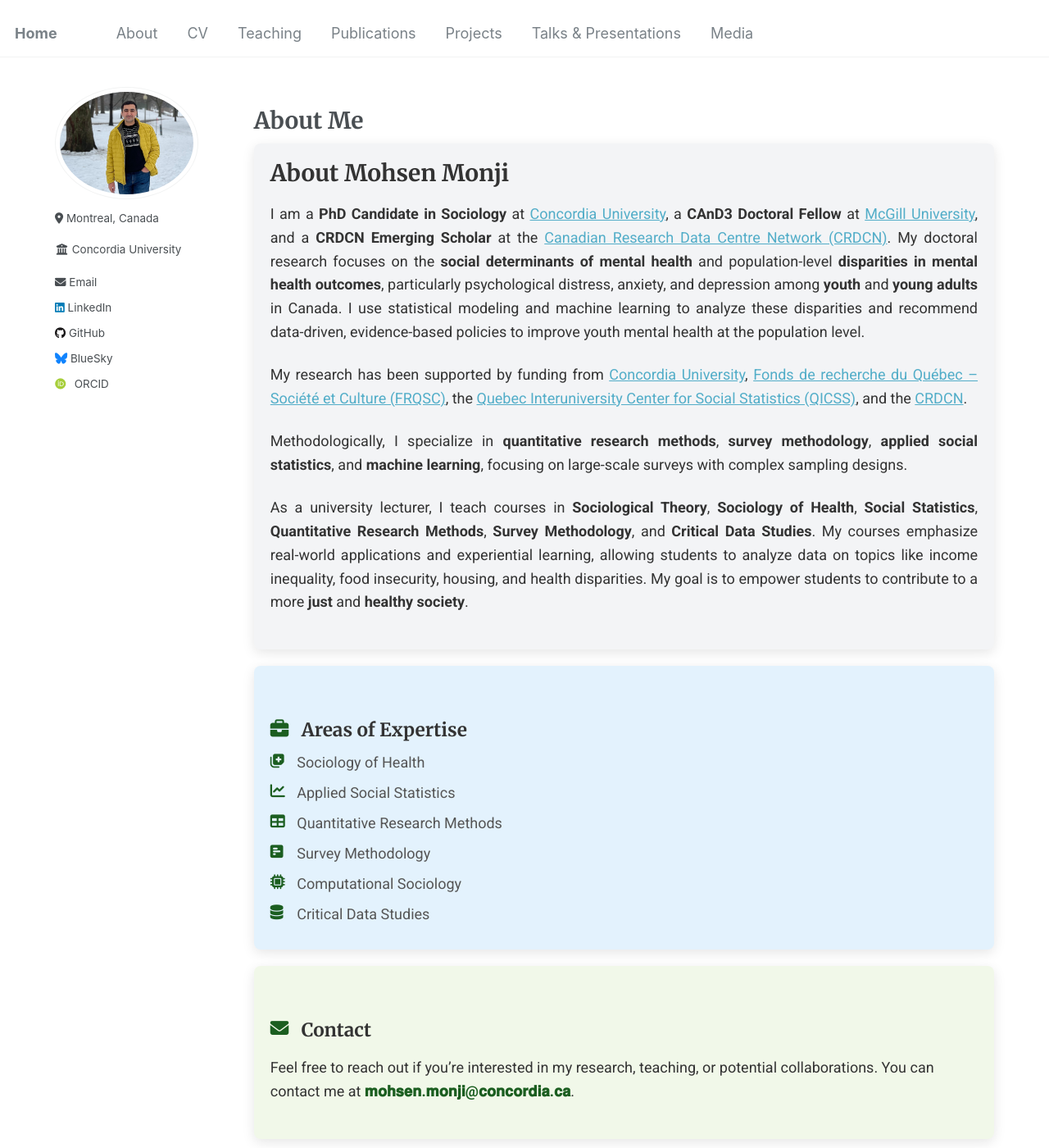
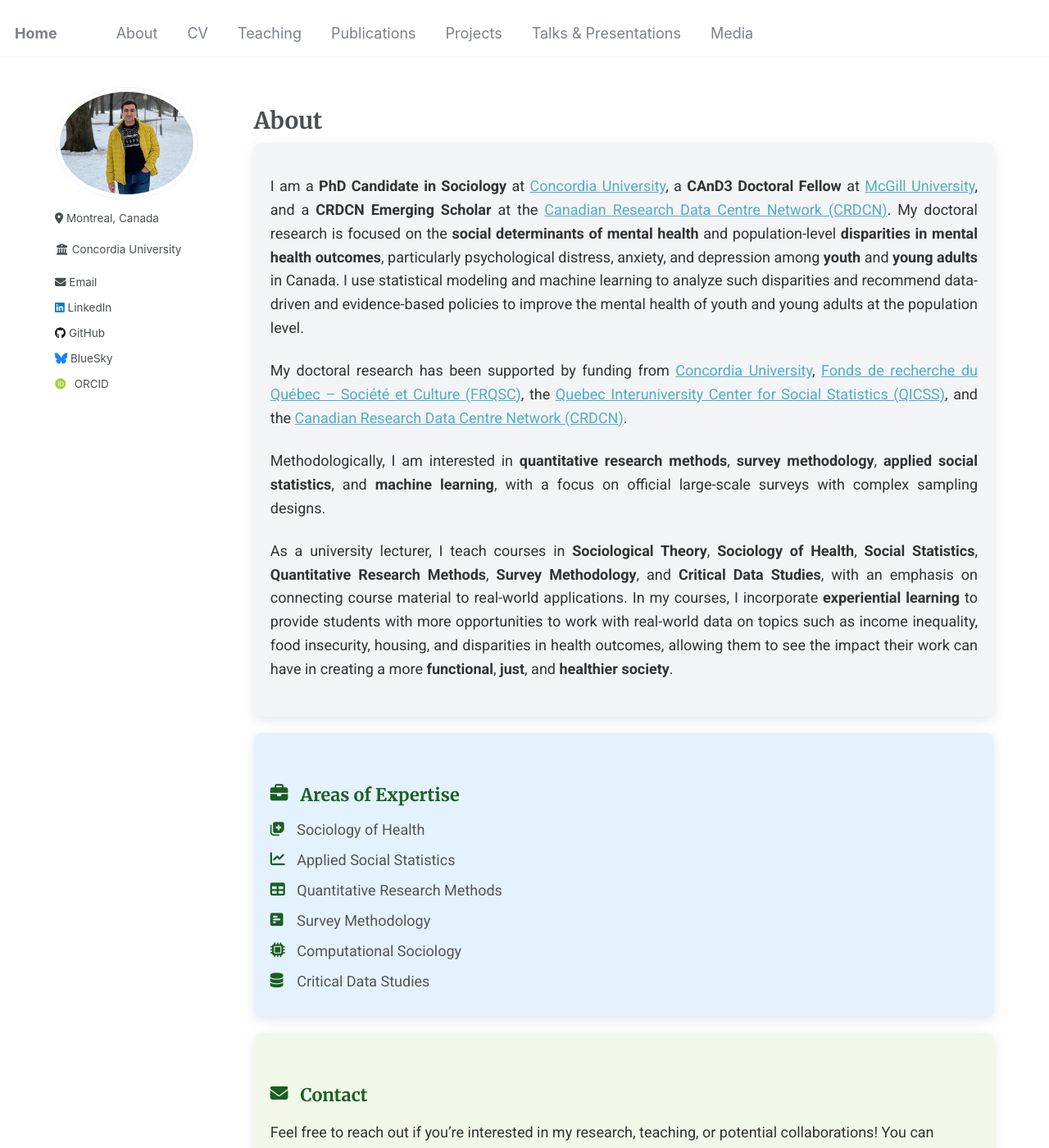
Before and after one commit to Mohsnmonji/mohsnmonji.github.io, a Jekyll site: the page built from about-me.md, in a window 1280 px wide and 1400 px high. Shown: the whole window at 82% size. Built offline with Jekyll 4.4.1, drawn with Linux system fonts in a browser that asks for light colours; some web fonts are replaced; some of the changed text lies outside the part shown.

Commit message:
Update about-me.md

```diff
--- a/about-me.md
+++ b/about-me.md
@@ -1,9 +1,9 @@
 ---
 layout: archive
-title: "About Me"
+title: "About"
 permalink: /about-me/
 author_profile: true
-robots: index
+robots: noindex
 ---
 <style>
   .icon {
@@ -66,40 +66,40 @@ robots: index
   }
 </style>
 
-<section class="card">
-  <h1>About Mohsen Monji</h1>
+<div class="card">
   <p>
     I am a <strong>PhD Candidate in Sociology</strong> at
     <a href="https://www.concordia.ca/artsci/sociology-anthropology.html" target="_blank">Concordia University</a>,
     a <strong>CAnD3 Doctoral Fellow</strong> at
     <a href="https://www.mcgill.ca/cand3/our-people/fellows-2024-25" target="_blank">McGill University</a>,
     and a <strong>CRDCN Emerging Scholar</strong> at the
-    <a href="https://crdcn.ca" target="_blank">Canadian Research Data Centre Network (CRDCN)</a>. My doctoral research focuses on the
-    <strong>social determinants of mental health</strong> and population-level <strong>disparities in mental health outcomes</strong>, particularly psychological distress, anxiety, and depression among <strong>youth</strong> and <strong>young adults</strong> in Canada. I use statistical modeling and machine learning to analyze these disparities and recommend data-driven, evidence-based policies to improve youth mental health at the population level.
+    <a href="https://crdcn.ca" target="_blank">Canadian Research Data Centre Network (CRDCN)</a>. My doctoral research is focused on the
+    <strong>social determinants of mental health</strong> and population-level <strong>disparities in mental health outcomes</strong>, particularly psychological distress, anxiety, and depression among <strong>youth</strong> and <strong>young adults</strong> in Canada. I use statistical modeling and machine learning to analyze such disparities and recommend data-driven and evidence-based policies to improve the mental health of youth and young adults at the population level.
   </p>
 
   <p>
-    My research has been supported by funding from
+    My doctoral research has been supported by funding from
     <a href="https://www.concordia.ca/artsci/sociology-anthropology.html" target="_blank">Concordia University</a>,
     <a href="https://www.frq.gouv.qc.ca" target="_blank">Fonds de recherche du Québec – Société et Culture (FRQSC)</a>,
     the <a href="https://www.ciqss.org" target="_blank">Quebec Interuniversity Center for Social Statistics (QICSS)</a>,
-    and the <a href="https://crdcn.ca" target="_blank">CRDCN</a>.
+    and the <a href="https://crdcn.ca" target="_blank">Canadian Research Data Centre Network (CRDCN)</a>.
   </p>
 
   <p>
-    Methodologically, I specialize in <strong>quantitative research methods</strong>, <strong>survey methodology</strong>,
-    <strong>applied social statistics</strong>, and <strong>machine learning</strong>, focusing on large-scale surveys with complex sampling designs.
+    Methodologically, I am interested in <strong>quantitative research methods</strong>, <strong>survey methodology</strong>,
+    <strong>applied social statistics</strong>, and <strong>machine learning</strong>, with a focus on official large-scale surveys with complex sampling designs.
   </p>
 
   <p>
     As a university lecturer, I teach courses in <strong>Sociological Theory</strong>, <strong>Sociology of Health</strong>,
     <strong>Social Statistics</strong>, <strong>Quantitative Research Methods</strong>,
-    <strong>Survey Methodology</strong>, and <strong>Critical Data Studies</strong>. My courses emphasize real-world applications and experiential learning, allowing students to analyze data on topics like income inequality, food insecurity, housing, and health disparities. My goal is to empower students to contribute to a more <strong>just</strong> and <strong>healthy society</strong>.
+    <strong>Survey Methodology</strong>, and <strong>Critical Data Studies</strong>, with an emphasis on connecting course material to real-world applications. In my courses, I incorporate <strong>experiential learning</strong> to provide students with more opportunities to work with real-world data on topics such as income inequality, food insecurity, housing, and disparities in health outcomes, allowing them to see the impact their work can have in creating a more
+    <strong>functional</strong>, <strong>just</strong>, and <strong>healthier society</strong>.
   </p>
-</section>
+</div>
 
-<section class="card">
-  <h2><i class="fas fa-briefcase icon"></i> Areas of Expertise</h2>
+<div class="card">
+  <h3><i class="fas fa-briefcase icon"></i> Areas of Expertise</h3>
   <ul>
     <li><i class="fas fa-notes-medical icon"></i> Sociology of Health</li>
     <li><i class="fas fa-chart-line icon"></i> Applied Social Statistics</li>
@@ -108,12 +108,12 @@ robots: index
     <li><i class="fas fa-microchip icon"></i> Computational Sociology</li>
     <li><i class="fas fa-database icon"></i> Critical Data Studies</li>
   </ul>
-</section>
+</div>
 
-<section class="card">
-  <h2><i class="fas fa-envelope icon"></i> Contact</h2>
+<div class="card">
+  <h3><i class="fas fa-envelope icon"></i> Contact</h3>
   <p>
-    Feel free to reach out if you’re interested in my research, teaching, or potential collaborations.
+    Feel free to reach out if you’re interested in my research, teaching, or potential collaborations!
     You can contact me at <span class="email">𝐦𝐨𝐡𝐬𝐞𝐧.𝐦𝐨𝐧𝐣𝐢@𝐜𝐨𝐧𝐜𝐨𝐫𝐝𝐢𝐚.𝐜𝐚</span>.
   </p>
-</section>
+</div>
```
